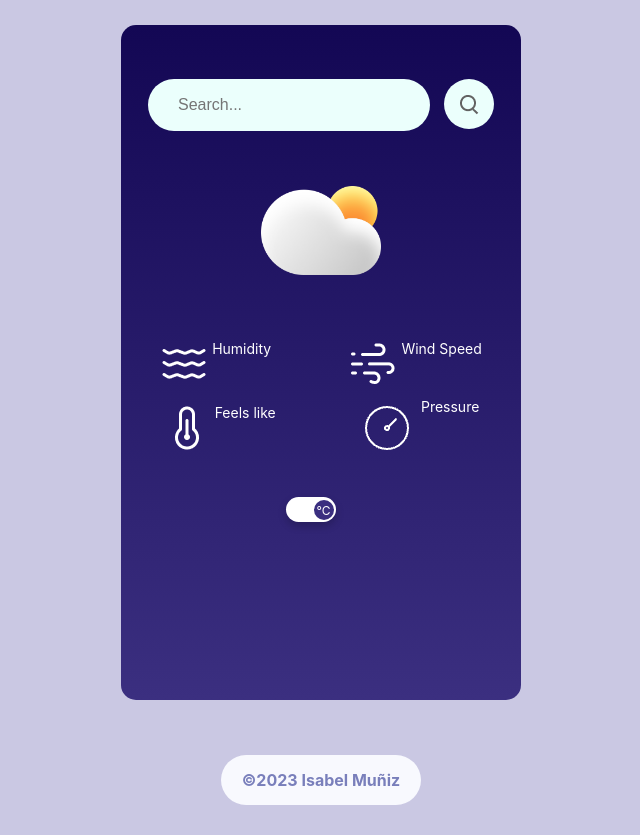
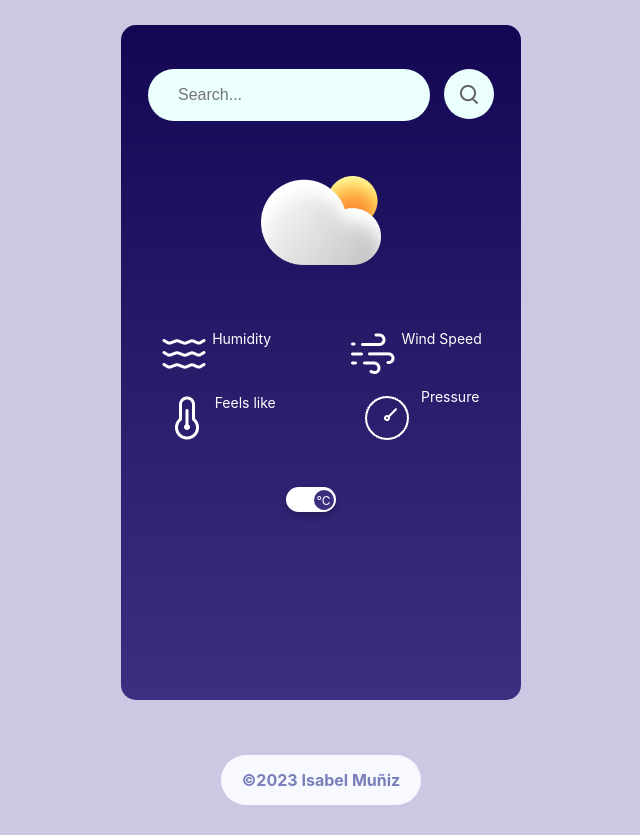
Before and after one commit to isaandrea12/element-ease, a React (Create React App) app: page / in a window 1280 px wide. Shown: the whole page, without its empty margins (319-959 px from the left). Built offline with nearby package versions, Linux system fonts and the light colour scheme; no server answers.

Commit message:
Fixed minor style issue

```diff
--- a/src/components/WeatherApp/WeatherApp.css
+++ b/src/components/WeatherApp/WeatherApp.css
@@ -12,7 +12,7 @@
   display: flex;
   justify-content: center;
   gap: 14px;
-  padding-top: 30px;
+  padding-top: 20px;
 }
 
 .search-bar input {
```
